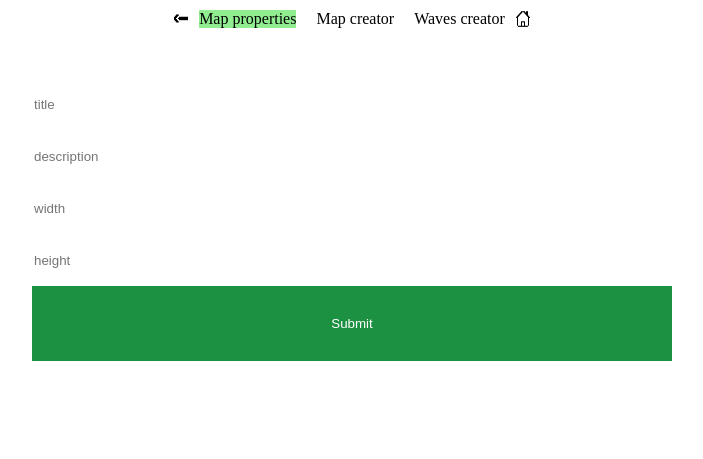
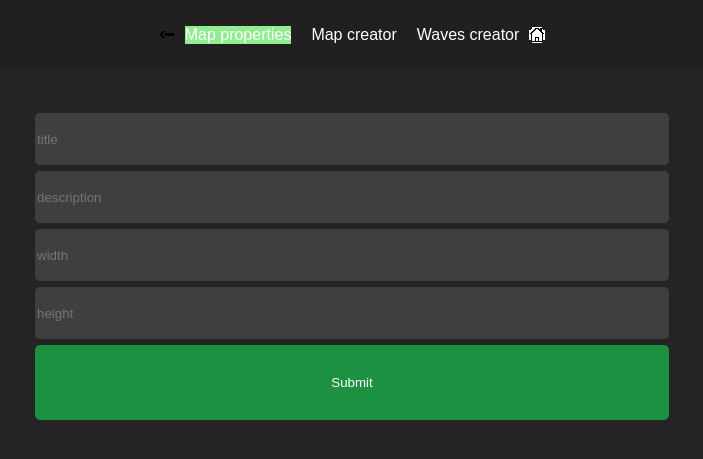
Before and after one commit to nowosad20p/Tower-Defense, a PHP site: page /mapCreator.php in a window 1280 px wide. Shown: the top 459 px of the page, without its empty margins (288-991 px from the left). Run offline with PHP 8.4, Linux system fonts and the light colour scheme; the visitor is signed in with stand-in values (Sample User, id 1); some web fonts are replaced.

Commit message:
animations

```diff
--- a/game.html
+++ b/game.html
@@ -86,6 +86,8 @@
     <script src="converters/boardConverter.js"></script>
     <script src="converters/wavesConverter.js"></script>
 
+    <script src="other/animator.js"></script>
+
     <script src="gameObjects/board.js"></script>
 
 
--- a/gameObjects/projectiles/projectile.js
+++ b/gameObjects/projectiles/projectile.js
@@ -9,10 +9,11 @@ class Projectile {
         this.finished = false;
         this.position.x += 0.5;
         this.position.y += 0.33;
-
+        this.animator=new Animator(this.image,4,1000);
     }
     update(deltaTime) {
 
+        this.animator.update(deltaTime);
         let movementVector = directionVectorPercents(this.position, this.target.position);
 
         this.position.x += this.speed * movementVector.x * (deltaTime / 1000);
--- a/gameObjects/wavesCreator.js
+++ b/gameObjects/wavesCreator.js
@@ -16,6 +16,7 @@ class WavesCreator{
         let newGroupBtn=document.createElement("button");
         newGroupBtn.onclick=this.createGroup;
         newGroupBtn.innerHTML="Create group";
+        newGroupBtn.className="groupBtn";
         newGroupBtn.onclick=()=>{
             this.createGroup(groupsContainer)
         }
--- a/mapCreator.js
+++ b/mapCreator.js
@@ -68,7 +68,7 @@ function mapEditor() {
     document.querySelector("#mapCreatorNav").className = "navActive";
     document.querySelector("#wavesCreatorNav").className = "";
     document.querySelector("#mapFormNav").className = "";
-    document.querySelector("footer").style.display = "block";
+    document.querySelector("footer").style.display = "flex";
 
     if (document.querySelectorAll("#width").length == 0 || document.querySelectorAll("#height").length == 0) {
         createForm();
@@ -135,7 +135,8 @@ function wavesEditor() {
 
         let waveContainer = document.createElement("div");
         let newWaveBtn = document.createElement("button");
-        newWaveBtn.innerHTML = "Create new wave"
+        newWaveBtn.innerHTML = "Create new wave";
+        newWaveBtn.className="waveBtn";
         waveCreators.push(new WavesCreator(waveContainer, newWaveBtn, new Vector2(element.x, element.y)))
         document.querySelector("main").appendChild(h2)
 
@@ -144,9 +145,12 @@ function wavesEditor() {
     })
     let saveBtn = document.createElement("button");
     saveBtn.innerHTML = "Save";
+    saveBtn.className="saveWavesBtn";
     saveBtn.onclick = () => {
         finish(waveCreators)
     }
+    document.querySelector("main").appendChild(document.createElement("br"));
+
     document.querySelector("main").appendChild(saveBtn);
 
 }
--- a/mapCreator.php
+++ b/mapCreator.php
@@ -5,13 +5,14 @@
     <meta charset="UTF-8">
     <meta http-equiv="X-UA-Compatible" content="IE=edge">
     <meta name="viewport" content="width=device-width, initial-scale=1.0">
-    <title>Document</title>
+    <title>Map Creator</title>
 
     <link rel="stylesheet" href="styles/mapCreators.css">
 
 </head>
 
 <body>
+
     <?php
     session_start();
     if (!isset($_SESSION["user"])) {
--- a/styles/levels.css
+++ b/styles/levels.css
@@ -1,6 +1,7 @@
 @import url('https://fonts.cdnfonts.com/css/8bit-wonder');
 body{
   font-family: '8BIT WONDER', sans-serif;
+  background-color: #232423;
 }
 #levelsContainer{
     margin-left:auto;
@@ -16,6 +17,7 @@ body{
 h1{
     grid-column: span 5;
     text-align: center;
+    color:white;
 }
 .level:hover{
     background-color: white;
@@ -26,6 +28,6 @@ h1{
     line-height: 100px;
     width: 100%;
     height: 100%;
-    background-color: lightgreen;
+    background-color: rgb(54, 119, 54);
     color:white;
 }
--- a/styles/lobby.css
+++ b/styles/lobby.css
@@ -1,6 +1,7 @@
 @import url('https://fonts.cdnfonts.com/css/8bit-wonder');
 body{
   font-family: '8BIT WONDER', sans-serif;
+  background-color: #232423;
 }
 #gameModesContainer{
     display:flex;
@@ -9,6 +10,7 @@ body{
 }
 h1{
     text-align: center;
+    color:white;
 }
 .gameModeDiv{
         width: 20%;
@@ -25,7 +27,7 @@ nav{
 }
 .gameModeDiv>p{
     text-align: center;
-
+    color: white;
 }
 .imageContainer{
     overflow: hidden;
--- a/styles/mapCreators.css
+++ b/styles/mapCreators.css
@@ -1,5 +1,12 @@
+@import url('https://fonts.cdnfonts.com/css/8bit-wonder');
+body{
+  font-family: '8BIT WONDER', sans-serif;
+  background-color: #232423;
+}
+
 footer{
     position:absolute;
+
 }
 form{
     margin:auto;
@@ -8,11 +15,16 @@ form{
     justify-content: center;
     flex-direction: column;
     margin-top:5vh;
+
+}
+input{
+    border-radius: 5px;
+    margin:3px;
 }
 input[type="text"]{
     border:none;
     height: 50px;
-
+    background-color: #3d403e;
 }
 input[type="submit"]{
     height: 75px;
@@ -20,11 +32,20 @@ input[type="submit"]{
     background-color: #1d9142;
     color:white;
 }
+input[type="submit"]:hover{
+    color: black;
+    background-color: #fff;
+    transition-duration: 0.5s;
+    cursor:pointer;
+}
 nav{
     display:flex;
     justify-content: center;
     padding:10px;
-
+    background-color: #211f1f;
+    height: 50px;
+    align-items: center;
+    color:white;
 }
 nav>div{
     margin-left:10px;
--- a/styles/style.css
+++ b/styles/style.css
@@ -54,3 +54,6 @@ button{
   font-size:20px;
 
 }
+body{
+  background-color: #506034;
+}
--- a/utils/drawingUtils.js
+++ b/utils/drawingUtils.js
@@ -14,12 +14,16 @@ class DrawingUtils {
         tile = tile.image;
 
 
+
+
+
         //setting up context properties
         this.ctx.filter = 'blur(0px)';
         this.ctx.imageSmoothingEnabled = false;
         this.ctx['oImageSmoothingEnabled']
         //drawing tile
         this.ctx.drawImage(tile.img, tile.startingPointOfImage.x, tile.startingPointOfImage.y, tile.width, tile.height, this.width / this.tilesInRow * posX, this.heigth / this.tilesInColumn * posY, this.width / this.tilesInRow, this.heigth / this.tilesInColumn);
+
     }
     drawText(text, color = "black", position = new Vector2(this.tilesInRow / 2, this.tilesInColumn / 2)) {
 
@@ -52,7 +56,22 @@ class DrawingUtils {
 
     }
     drawProjectile(projectile) { //drawing image based on projectile object
-        this.ctx.drawImage(projectile.image.img, projectile.image.startingPointOfImage.x, projectile.image.startingPointOfImage.y, projectile.image.width, projectile.image.height, this.width / this.tilesInRow * projectile.position.x, this.heigth / this.tilesInColumn * projectile.position.y, this.width / this.tilesInRow * projectile.image.size, this.heigth / this.tilesInColumn * projectile.image.size);
+        this.ctx.save();
+        let imageX=projectile.image.startingPointOfImage.x;
+        let imageY = projectile.image.startingPointOfImage.y;
+        let imageWidth =projectile.image.width;
+        let imageHeight = projectile.image.height
+        let displayX = this.width / this.tilesInRow * projectile.position.x;
+        let displayY = this.heigth / this.tilesInColumn * projectile.position.y;
+        let displayWidth = this.width / this.tilesInRow * projectile.image.size;
+        let displayHeight = this.heigth / this.tilesInColumn * projectile.image.size;
+        //rotating image
+         this.ctx.translate(displayX+displayWidth/2, displayY+displayHeight/2);
+        this.ctx.rotate((Math.atan2(projectile.target.position.y - projectile.position.y, projectile.target.position.x - projectile.position.x) * 180 / Math.PI));
+        this.ctx.translate(-displayX-displayWidth/2, -displayY-displayHeight/2);
+        this.ctx.drawImage(projectile.image.img,imageX ,imageY ,imageWidth ,imageHeight , displayX, displayY, displayWidth, displayHeight);
+        console.log(projectile.image.img,imageX ,imageY ,imageWidth ,imageHeight , displayX, displayY, displayWidth, displayHeight)
+    this.ctx.restore();
 
     }
     drawTurretRange(x, y, board) {
```
Also changed, not shown: other parts of styles/mapCreators.css (+43 -4 lines), main.js (+8 -0 lines), other/animator.js (+17 -2 lines).
